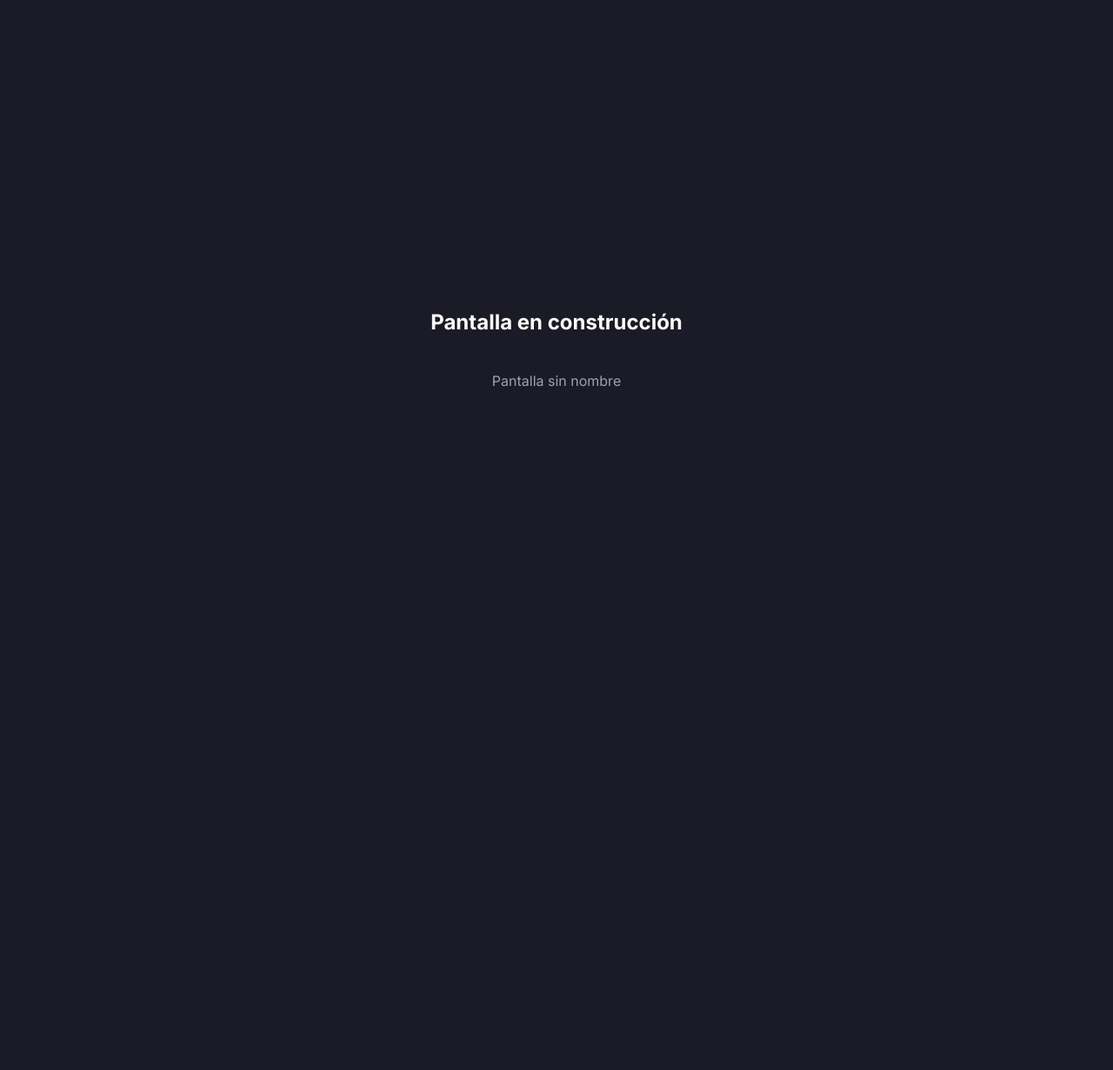
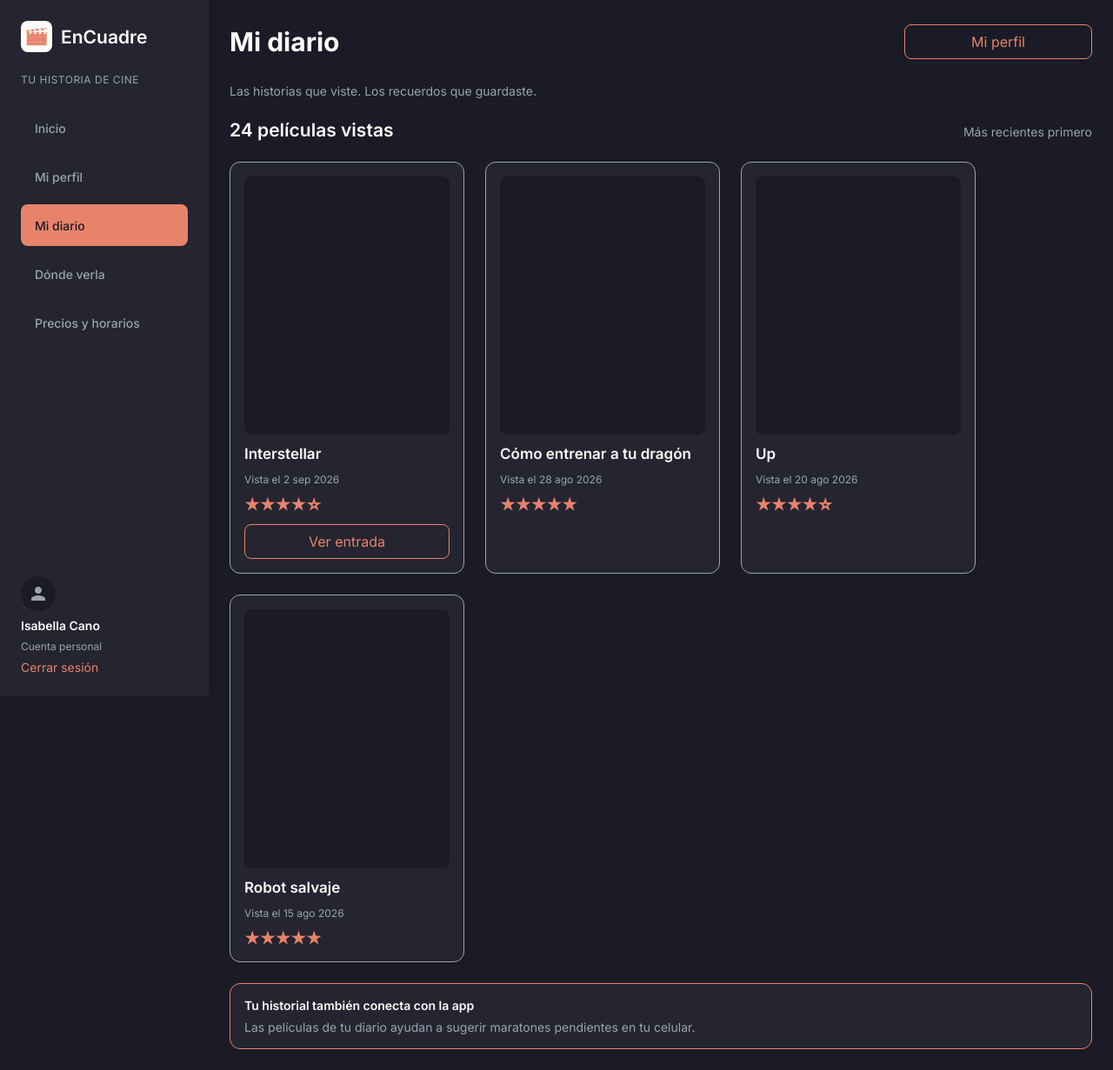
Before and after one commit to isalozanoron/EnCuadre, an Angular app in the folder encuadre-web/: page /mi-diario in a window 1280 px wide. Shown: the whole page at 87% size. Before the commit the page ends 800 px from the top, so only its background shows below. Built offline with nearby package versions, Linux system fonts and the light colour scheme.

Commit message:
Pantalla Mi diario (Web)
- Resumen de peliculas vistas, 4 tarjetas de entradas, mensaje de

```diff
--- a/encuadre-web/src/app/app.routes.ts
+++ b/encuadre-web/src/app/app.routes.ts
@@ -1,16 +1,18 @@
 import { Routes } from '@angular/router';
 import { InicioComponent } from './pages/inicio/inicio.component';
 import { PerfilComponent } from './pages/perfil/perfil.component';
+import { DiarioComponent } from './pages/diario/diario.component';
 import { EnConstruccionComponent } from './shared/en-construccion/en-construccion.component';
 
 export const routes: Routes = [
   { path: '', redirectTo: 'inicio', pathMatch: 'full' },
   { path: 'inicio', component: InicioComponent },
   { path: 'mi-perfil', component: PerfilComponent },
+  { path: 'mi-diario', component: DiarioComponent },
 
   // Pantallas de Isabella pendientes (Web): reemplazar por su componente real cuando existan
   { path: 'editar-perfil', component: EnConstruccionComponent, data: { nombre: 'Editar perfil (pendiente)' } },
-  { path: 'mi-diario', component: EnConstruccionComponent, data: { nombre: 'Mi diario (pendiente)' } },
+  { path: 'detalle-entrada', component: EnConstruccionComponent, data: { nombre: 'Detalle de entrada (pendiente)' } },
   { path: 'precios-y-horarios', component: EnConstruccionComponent, data: { nombre: 'Comparar precios y horarios (pendiente)' } },
 
   // Pantallas de Juan (Web): reemplazar cuando él las suba a la rama
--- /dev/null
+++ b/encuadre-web/src/app/pages/diario/diario.component.html
@@ -0,0 +1,41 @@
+<div class="pantalla">
+  <app-sidebar activo="diario"></app-sidebar>
+
+  <div class="contenido">
+    <div class="encabezado">
+      <h1 class="encabezado__titulo">Mi diario</h1>
+      <a mat-stroked-button class="btn-outline btn--ancho-header" routerLink="/mi-perfil">Mi perfil</a>
+    </div>
+
+    <p class="subtitulo">Las historias que viste. Los recuerdos que guardaste.</p>
+
+    <div class="contenido-principal">
+
+      <div class="resumen">
+        <p class="resumen__total">24 películas vistas</p>
+        <p class="resumen__orden">Más recientes primero</p>
+      </div>
+
+      <div class="peliculas">
+        @for (entrada of entradas; track entrada.titulo) {
+          <div class="tarjeta-entrada">
+            <!-- Placeholder genérico: no se reproduce el póster real por derechos de autor -->
+            <div class="imagen-placeholder"></div>
+            <p class="tarjeta-entrada__titulo">{{ entrada.titulo }}</p>
+            <p class="tarjeta-entrada__fecha">{{ entrada.fecha }}</p>
+            <p class="tarjeta-entrada__estrellas">{{ entrada.estrellas }}</p>
+            @if (entrada.mostrarBoton) {
+              <a mat-stroked-button class="btn-outline btn--ancho-completo" routerLink="/detalle-entrada">Ver entrada</a>
+            }
+          </div>
+        }
+      </div>
+
+      <div class="mensaje-info">
+        <p class="mensaje-info__titulo">Tu historial también conecta con la app</p>
+        <p class="mensaje-info__texto">Las películas de tu diario ayudan a sugerir maratones pendientes en tu celular.</p>
+      </div>
+
+    </div>
+  </div>
+</div>
--- /dev/null
+++ b/encuadre-web/src/app/pages/diario/diario.component.scss
@@ -0,0 +1,146 @@
+.pantalla {
+  display: flex;
+  min-height: 100vh;
+  background-color: var(--encuadre-fondo);
+}
+
+.contenido {
+  flex: 1;
+  padding: 24px;
+  display: flex;
+  flex-direction: column;
+  gap: 24px;
+  max-width: 1200px;
+}
+
+.encabezado {
+  display: flex;
+  align-items: center;
+  justify-content: space-between;
+  height: 48px;
+
+  &__titulo {
+    font-family: 'Inter', sans-serif;
+    font-weight: 700;
+    font-size: 30px;
+    color: var(--encuadre-texto-principal);
+    margin: 0;
+  }
+}
+
+.subtitulo {
+  font-family: 'Inter', sans-serif;
+  font-weight: 400;
+  font-size: 14px;
+  color: var(--encuadre-texto-secundario);
+  margin: 0;
+}
+
+.contenido-principal {
+  display: flex;
+  flex-direction: column;
+  gap: 24px;
+}
+
+.resumen {
+  display: flex;
+  align-items: baseline;
+  justify-content: space-between;
+  flex-wrap: wrap;
+  gap: 8px;
+
+  &__total {
+    font-family: 'Inter', sans-serif;
+    font-weight: 600;
+    font-size: 21px;
+    color: var(--encuadre-texto-principal);
+    margin: 0;
+  }
+
+  &__orden {
+    font-family: 'Inter', sans-serif;
+    font-weight: 400;
+    font-size: 14px;
+    color: var(--encuadre-texto-secundario);
+    margin: 0;
+  }
+}
+
+.peliculas {
+  display: flex;
+  gap: 24px;
+  flex-wrap: wrap;
+}
+
+.tarjeta-entrada {
+  background-color: var(--encuadre-superficie);
+  border: 1px solid var(--encuadre-texto-secundario);
+  border-radius: 12px;
+  padding: 16px;
+  display: flex;
+  flex-direction: column;
+  gap: 12px;
+  flex: 1 1 240px;
+  max-width: 270px;
+
+  &__titulo {
+    font-family: 'Inter', sans-serif;
+    font-weight: 600;
+    font-size: 17px;
+    color: var(--encuadre-texto-principal);
+    margin: 0;
+  }
+
+  &__fecha {
+    font-family: 'Inter', sans-serif;
+    font-weight: 400;
+    font-size: 12px;
+    color: var(--encuadre-texto-secundario);
+    margin: 0;
+  }
+
+  &__estrellas {
+    font-family: 'Inter', sans-serif;
+    font-weight: 600;
+    font-size: 17px;
+    color: var(--encuadre-acento);
+    margin: 0;
+  }
+}
+
+.imagen-placeholder {
+  width: 100%;
+  aspect-ratio: 238 / 300;
+  background-color: var(--encuadre-fondo);
+  border-radius: 8px;
+}
+
+.btn--ancho-completo {
+  width: 100%;
+}
+
+.mensaje-info {
+  background-color: var(--encuadre-superficie);
+  border: 1px solid var(--encuadre-acento);
+  border-radius: 12px;
+  padding: 16px;
+  display: flex;
+  flex-direction: column;
+  gap: 8px;
+
+  &__titulo {
+    font-family: 'Inter', sans-serif;
+    font-weight: 600;
+    font-size: 14px;
+    color: var(--encuadre-texto-principal);
+    margin: 0;
+  }
+
+  &__texto {
+    font-family: 'Inter', sans-serif;
+    font-weight: 400;
+    font-size: 14px;
+    color: var(--encuadre-texto-secundario);
+    margin: 0;
+  }
+}
--- /dev/null
+++ b/encuadre-web/src/app/pages/diario/diario.component.ts
@@ -0,0 +1,36 @@
+import { Component } from '@angular/core';
+import { CommonModule } from '@angular/common';
+import { RouterModule } from '@angular/router';
+import { MatButtonModule } from '@angular/material/button';
+import { SidebarComponent } from '../../shared/sidebar/sidebar.component';
+
+interface EntradaDiario {
+  titulo: string;
+  fecha: string;
+  estrellas: string;
+  mostrarBoton: boolean;
+}
+
+/**
+ * Web 20 · Mi diario.
+ * Prototipo no funcional: datos fijos, tal como en el mockup.
+ * Nota: las imágenes de películas se reemplazaron por bloques placeholder
+ * genéricos, no se reproducen los pósters reales por derechos de autor.
+ * Fiel al mockup: solo la primera tarjeta (Interstellar) muestra el botón
+ * "Ver entrada", las otras 3 no lo tienen en el diseño original.
+ */
+@Component({
+  selector: 'app-diario',
+  standalone: true,
+  imports: [CommonModule, RouterModule, MatButtonModule, SidebarComponent],
+  templateUrl: './diario.component.html',
+  styleUrl: './diario.component.scss'
+})
+export class DiarioComponent {
+  entradas: EntradaDiario[] = [
+    { titulo: 'Interstellar', fecha: 'Vista el 2 sep 2026', estrellas: '★★★★☆', mostrarBoton: true },
+    { titulo: 'Cómo entrenar a tu dragón', fecha: 'Vista el 28 ago 2026', estrellas: '★★★★★', mostrarBoton: false },
+    { titulo: 'Up', fecha: 'Vista el 20 ago 2026', estrellas: '★★★★☆', mostrarBoton: false },
+    { titulo: 'Robot salvaje', fecha: 'Vista el 15 ago 2026', estrellas: '★★★★★', mostrarBoton: false }
+  ];
+}
```
